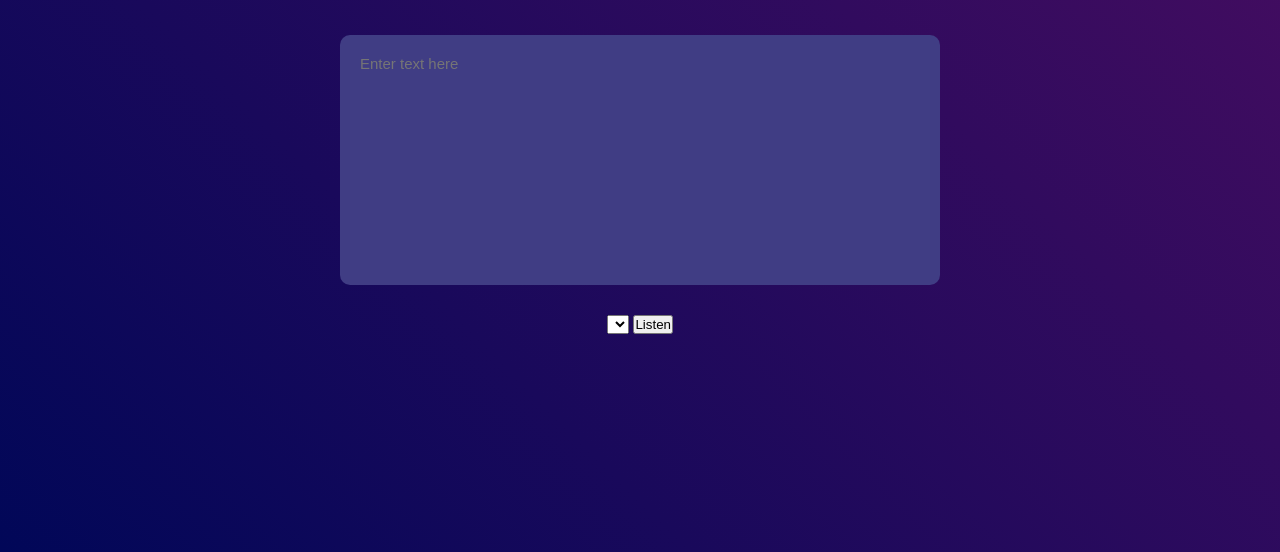
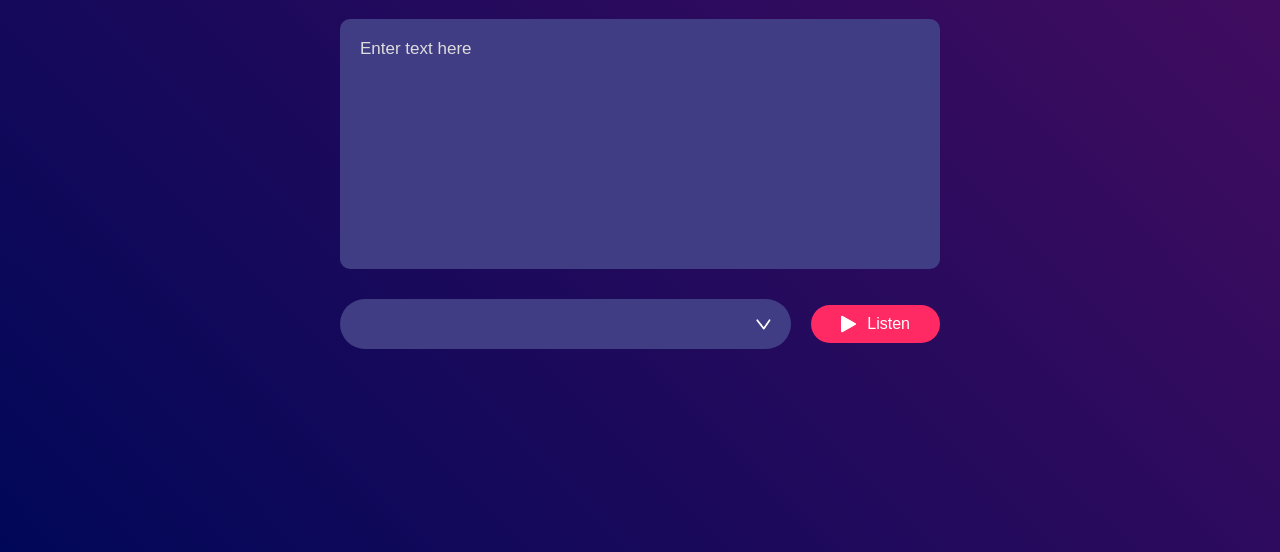
Before and after one commit to Sandunjayasekar/Text-to-voice-converter, a plain HTML site: page index.html in a window 1280 px wide. Shown: the part 248-800 px from the top of the page. Drawn offline with Linux system fonts and the light colour scheme.

Commit message:
styles added

```diff
--- a/index.html
+++ b/index.html
@@ -12,7 +12,7 @@
     <textarea id="text-input" placeholder="Enter text here"></textarea>
     <div class="row">
         <select name="voice" id=""></select>
-        <button id="voice-btn">Listen</button>
+        <button id="voice-btn"><img src="images/play.png" alt="">Listen</button>
     </div>
 </div>
 
--- a/style.css
+++ b/style.css
@@ -44,3 +44,50 @@ textarea {
     resize: none;
     margin-bottom: 30px;
 }
+
+textarea::placeholder {
+    font-size: 17px;
+    color: #ddd;
+}
+
+.row {
+    width: 600px;
+    display: flex;
+    align-items: center;
+    gap: 20px;
+}
+
+button {
+    background: #ff2963;
+    color: #fff;
+    padding: 10px 30px;
+    border: 0;
+    outline: 0;
+    border-radius: 35px;
+    font-size: 16px;
+    cursor: pointer;
+    display: flex;
+    align-items: center;
+}
+
+button img {
+    width: 16px;
+    margin-right: 10px;
+}
+
+select {
+    flex: 1;
+    color: white;
+    background: #403d84;
+    height: 50px;
+    padding: 0 20px;
+    outline: 0;
+    border: 0;
+    border-radius: 35px;
+    appearance: none;
+    background-image: url(images/dropdown.png);
+    background-repeat: no-repeat;
+    background-size: 15px;
+    background-position-x: calc(100% - 20px);
+    background-position-y: 20px;
+}
```
